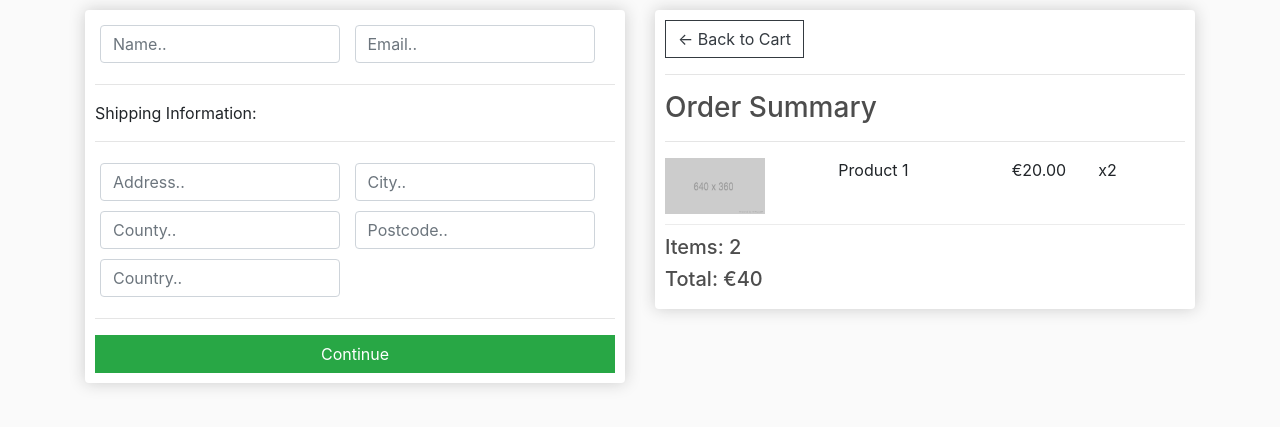
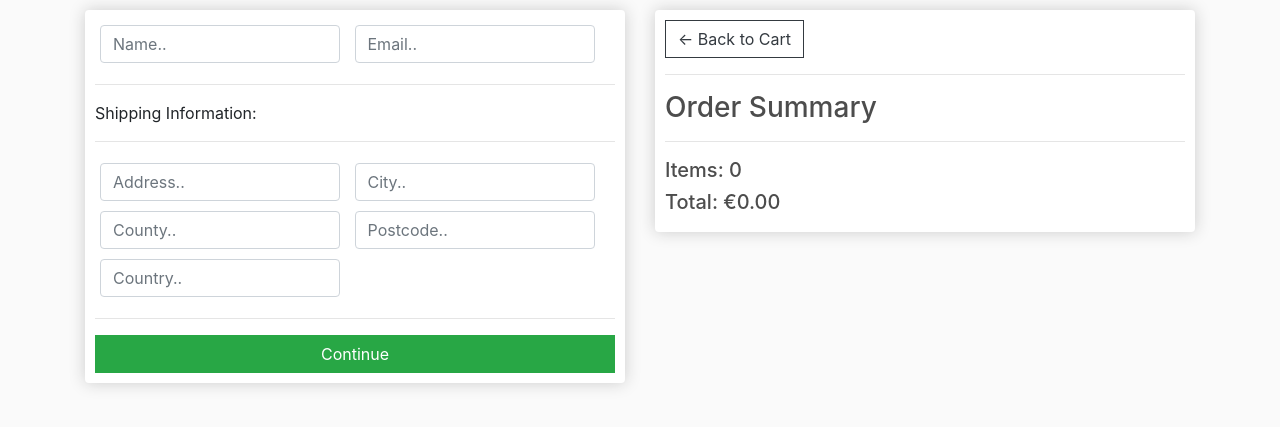
Before and after one commit to Code-Institute-Submissions/inline-6-overnight, a Django app: page /checkout/ in a window 1280 px wide. Shown: the part 57-484 px from the top of the page. Run offline with Django 3.2, Linux system fonts and the light colour scheme; some libraries are stand-ins or nearby versions.

Commit message:
Make the order items dynamic and render the order summary data on the checkout page

```diff
--- a/store/templates/store/checkout.html
+++ b/store/templates/store/checkout.html
@@ -48,14 +48,16 @@
                 <hr>
                 <h3>Order Summary</h3>
                 <hr>
+                {% for item in items %}
                 <div class="cart-row">
-                    <div style="flex: 2"><img class="row-image" src="{% static 'images/placeholder.png' %}"></div>
-                    <div style="flex: 2"><p>Product 1</p></div>
-                    <div style="flex: 1"><p>€20.00</p></div>
-                    <div style="flex: 1"><p>x2</p></div>
+                    <div style="flex: 2"><img class="row-image" src="{{item.product.imageURL}}"></div>
+                    <div style="flex: 2"><p>{{item.product.name}}</p></div>
+                    <div style="flex: 1"><p>€{{item.product.price}}</p></div>
+                    <div style="flex: 1"><p>x{{item.quantity}}</p></div>
                 </div>
-                <h5>Items: 2</h5>
-                <h5>Total: €40</h5>
+                {% endfor %}
+                <h5>Items: {{order.get_cart_items}}</h5>
+                <h5>Total: €{{order.get_cart_total|floatformat:2}}</h5>
             </div>
         </div>
     </div>
--- a/store/views.py
+++ b/store/views.py
@@ -33,5 +33,15 @@ def checkout(request):
     """
     Django function-based view for the checkout page
     """
-    context = {}
+    if request.user.is_authenticated:
+        customer = request.user.customer
+        order, created = Order.objects.get_or_create(
+            customer=customer, complete=False)
+        items = order.orderitem_set.all()
+    else:
+        # Create empty cart for now for non-logged in users
+        items = []
+        order = {'get_cart_total': 0, 'get_cart_items': 0}
+
+    context = {'items': items, 'order': order}
     return render(request, 'store/checkout.html', context)
```
